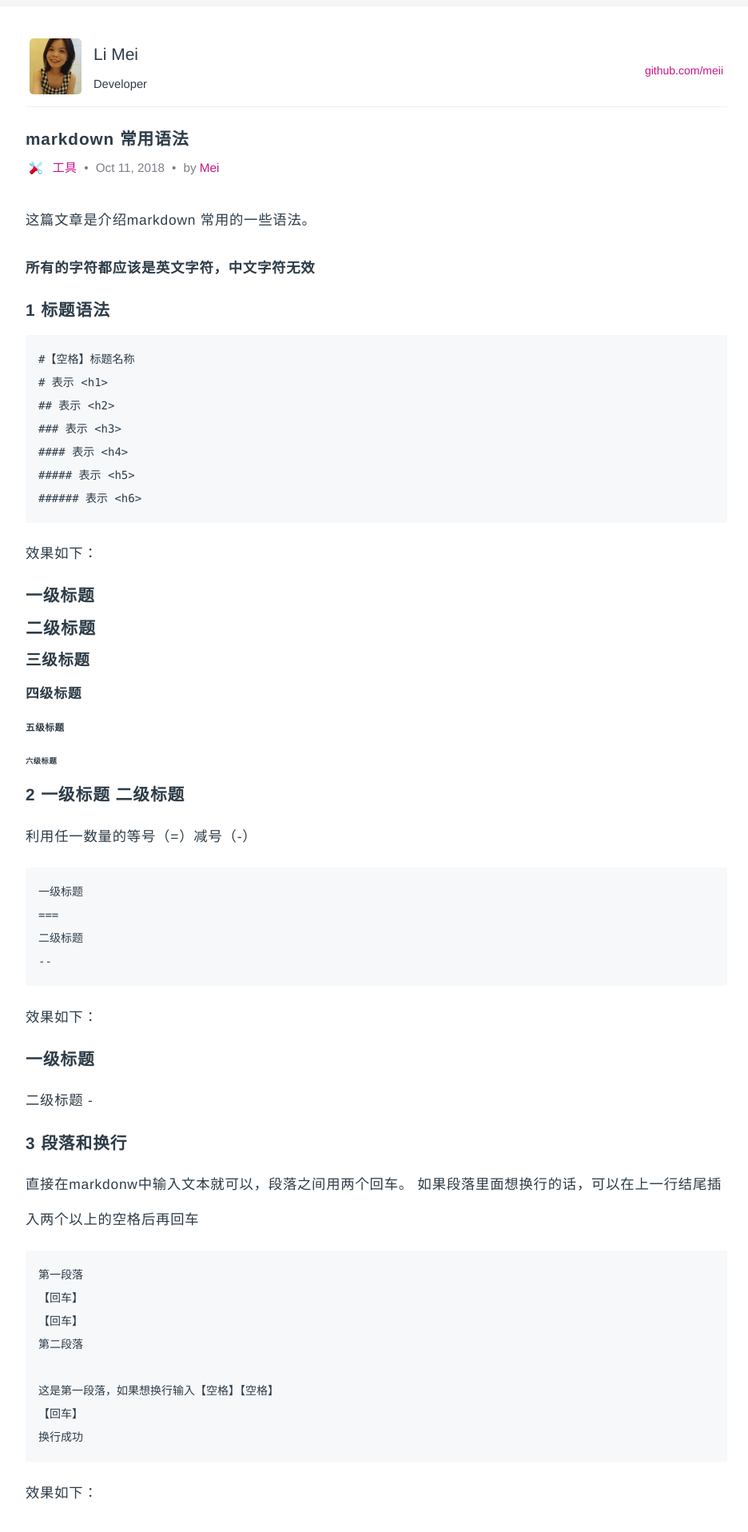
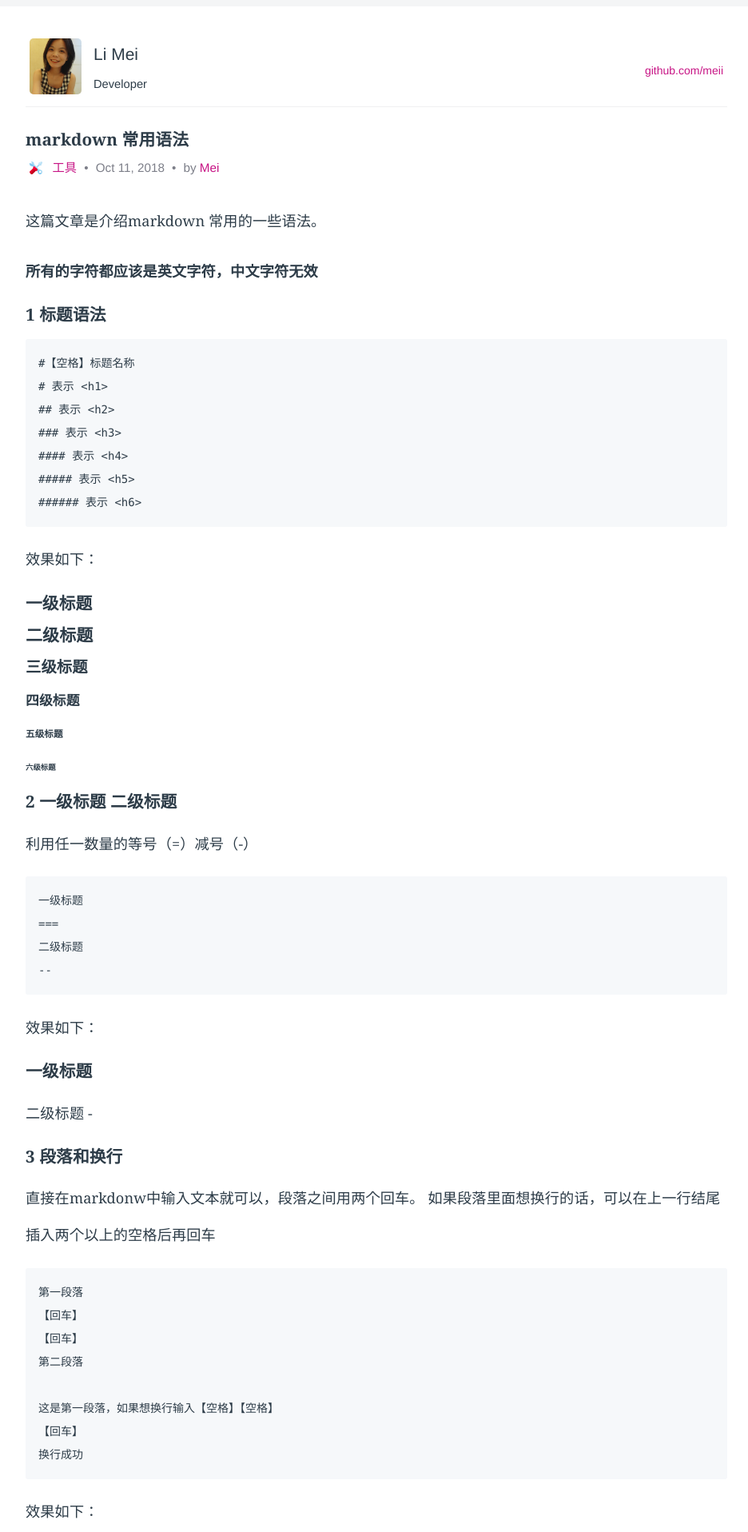
Before and after one commit to LiMeii/LiMeii.github.io, a Jekyll site: the page built from _posts/2018-10-11-tools-markdonw-syntax.md, in a window 1280 px wide. Shown: the top 1916 px of the page at 80% size, without its empty margins (177-1113 px from the left). Built offline with Jekyll 4.4.1, drawn with Linux system fonts in a browser that asks for light colours.

Commit message:
update css

```diff
--- a/assets/base.css
+++ b/assets/base.css
@@ -42,7 +42,6 @@ ul {
 
 li {
     margin: 0.5em 0;
-    font-size: 1.17em；
 }
 p,
 h1,
@@ -51,7 +50,8 @@ h3,
 h4,
 h5,
 h6 {
-    letter-spacing: 0.0458em
+    font-family: Georgia, "Times New Roman", "Microsoft YaHei", "微软雅黑", STXihei, "华文细黑", serif;
+    letter-spacing: 0.0058em;
 }
 table {
     border-collapse: collapse;
@@ -151,7 +151,7 @@ textarea {
 
 p {
     line-height: 2.5em;
-    font-size:  1.239em;
+    font-size:  1.3em;
 }
 
 .header {
@@ -359,6 +359,9 @@ p {
     line-height: 1.42857em
 }
 
+.profile li {
+    font-size: 1.17em;
+}
 .profile-content {
     *zoom: 1;
     clear: both;
```
